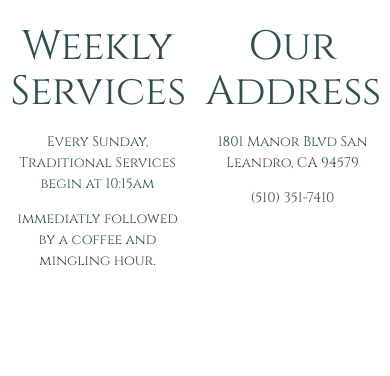
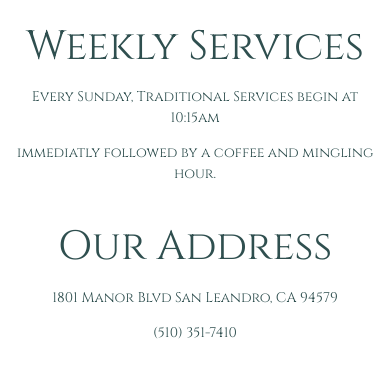
Before and after one commit to JenStokes79/hopelutheran2, a plain HTML site: page index.html in a window 390 px wide. Shown: the part 1368-1744 px from the top of the page. Before the commit the page ends 1673 px from the top, so only its background shows below. Drawn offline with nearby package versions, Linux system fonts and the light colour scheme.

Commit message:
index responsive

```diff
--- a/index.html
+++ b/index.html
@@ -61,7 +61,7 @@
       </div>
 
       <div class="row">
-          <div class="col s6">
+          <div class="col l6 s12">
               <h3 class="service1">
                  Weekly Services
               </h3>
@@ -71,7 +71,7 @@
 
           </div>
 
-          <div class="col s6">
+          <div class="col l6 s12">
          <h3 class="service1">
              Our Address
          </h3>
```
